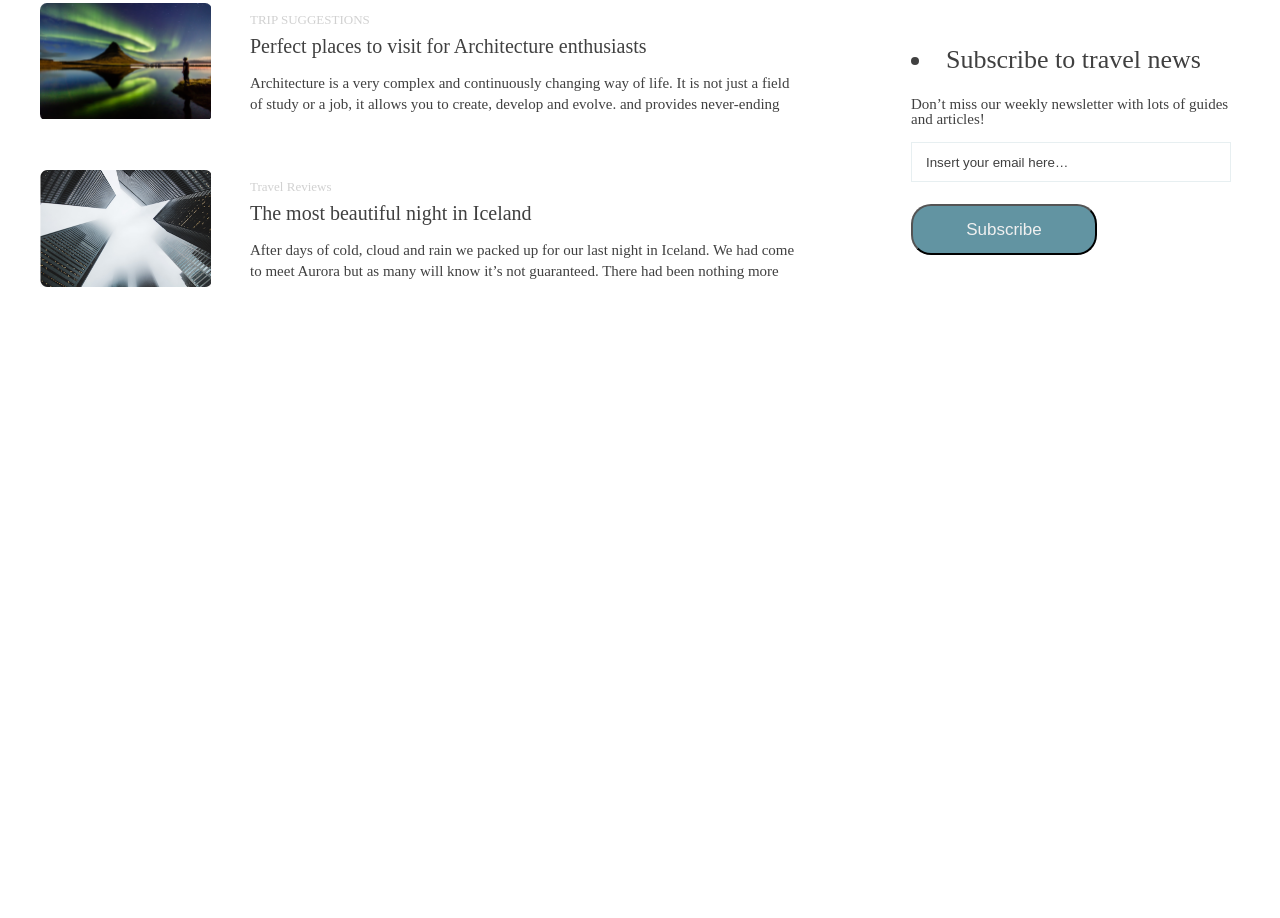
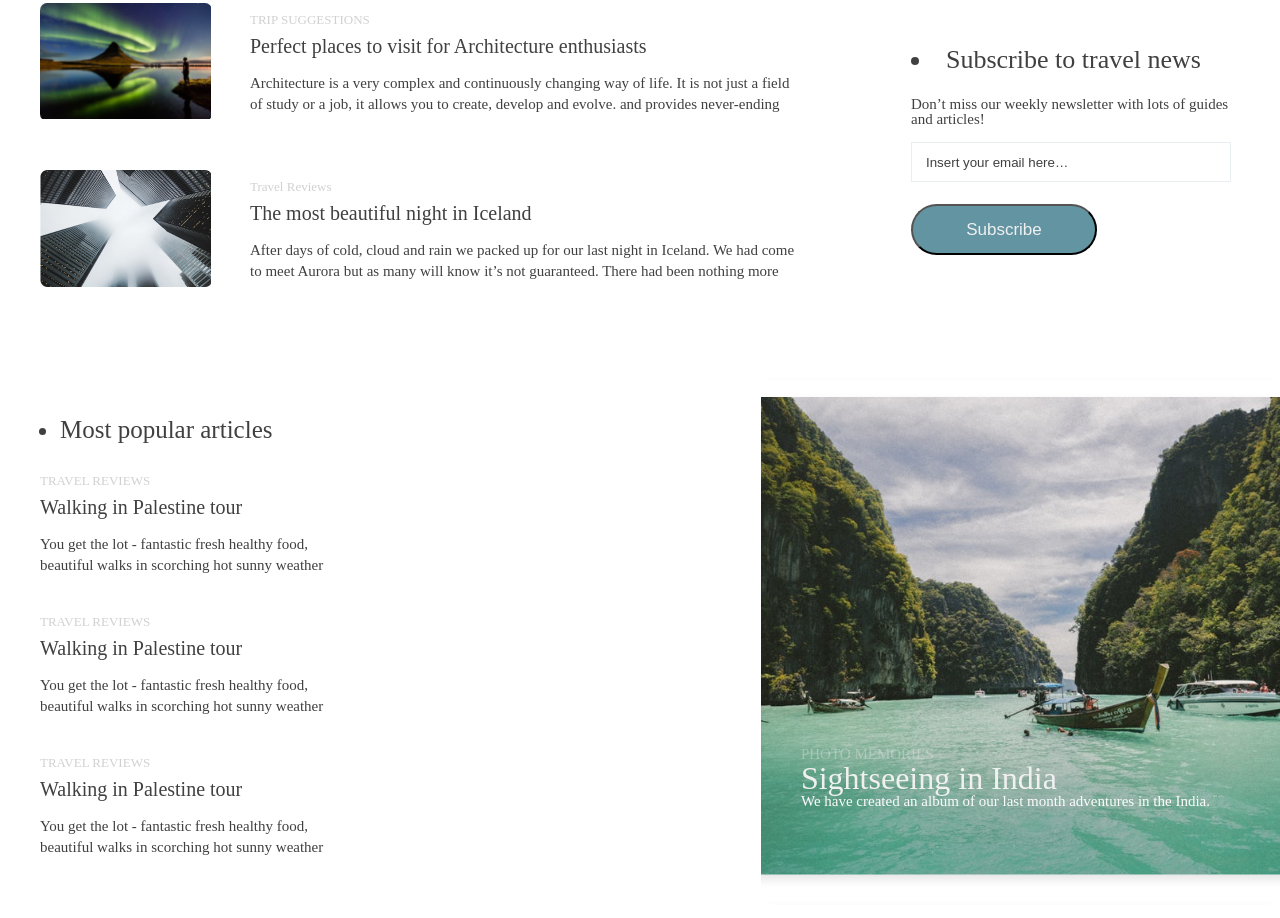
Before and after one commit to LindaGiorgadze/Homework_9, a plain HTML site: page index.html in a window 1280 px wide. Shown: the part 786-1704 px from the top of the page. Before the commit the page ends 1313 px from the top, so only its background shows below. Drawn offline with Linux system fonts and the light colour scheme.

Commit message:
Style popular articles

```diff
--- a/CSS/style.css
+++ b/CSS/style.css
@@ -253,9 +253,65 @@ li {
 	background-color: #6294A2;
     color: #F0F0F0;
     font-size: 17px;
-    border-radius: 20px 20px;
+    border-radius: 30px 30px;
     margin: 22px 0 0;
     padding: 13.5px 53px;
     width: 186px;
-
 }
+.popular-containter {
+	display: flex;
+	justify-content: space-between;
+}
+.gallery {
+	background-image: url(../images/gallery.png);
+	background-position: center;
+	border-radius: 15px 15px;
+	padding: 370px 70px 30px 40px;
+}
+.gallery h3 {
+	color: #F0F0F0;
+	font-size: 15px;
+	opacity: 35%;
+}
+.gallery h2 {
+	color: #F0F0F0;
+	font-size: 32px;
+}
+.gallery p {
+	color: #FCFCFC;
+	font-size: 15px;
+}
+.popular-articles {
+	padding: 40px 57px 40px 40px;
+	max-width: 405px;
+}
+.popular-articles h1 {
+	display: list-item;
+    list-style-position: outside;
+    margin-left: 20px;
+    font-size: 25px;
+    color: #404040;
+}
+.popular-articles p {
+	max-width: 550px;
+	display: inline-block;
+	color: #404040;
+	font-size: 15px;
+	height: 46px;
+	line-height: 21px;
+	overflow:hidden;
+}
+.popular-articles h3 {
+	color: #404040;
+	opacity: 24%;
+	font-size: 13px;
+	margin-bottom: 10px;
+}
+.popular-articles h2 {
+	color: #404040;
+	font-size: 20px;
+	margin-bottom: 17px;
+}
+.popular-articles div {
+	margin: 32px 0 0;
+}
--- a/index.html
+++ b/index.html
@@ -97,6 +97,33 @@
 			</div>
 			<div class="clear"></div>
 		</div>
+		<div class="popular-containter">
+			<div class="popular-articles">
+				<h1>Most popular articles</h1>
+				<div popular1>
+					<h3>TRAVEL REVIEWS</h3>
+					<h2>Walking in Palestine tour</h2>
+					<p>You get the lot - fantastic fresh healthy food, beautiful walks in scorching hot sunny weather and a chance to meet people of different religions and cultures.</p>
+				</div>
+				<div popular2>
+					<h3>TRAVEL REVIEWS</h3>
+					<h2>Walking in Palestine tour</h2>
+					<p>You get the lot - fantastic fresh healthy food, beautiful walks in scorching hot sunny weather and a chance to meet people of different religions and cultures.</p>
+				</div>
+				<div popular3>
+					<h3>TRAVEL REVIEWS</h3>
+					<h2>Walking in Palestine tour</h2>
+					<p>You get the lot - fantastic fresh healthy food, beautiful walks in scorching hot sunny weather and a chance to meet people of different religions and cultures.</p>
+				</div>
+			</div>
+			<div class="gallery">
+				<h3>PHOTO MEMORIES</h3>
+				<h2>Sightseeing in India</h2>
+				<p>We have created an album of our last month adventures in the India. </p>
+
+			</div>
+
+		</div>
 	</div>
 </body>
 </html>
```
Also changed, not shown: images/gallery.png (added).
